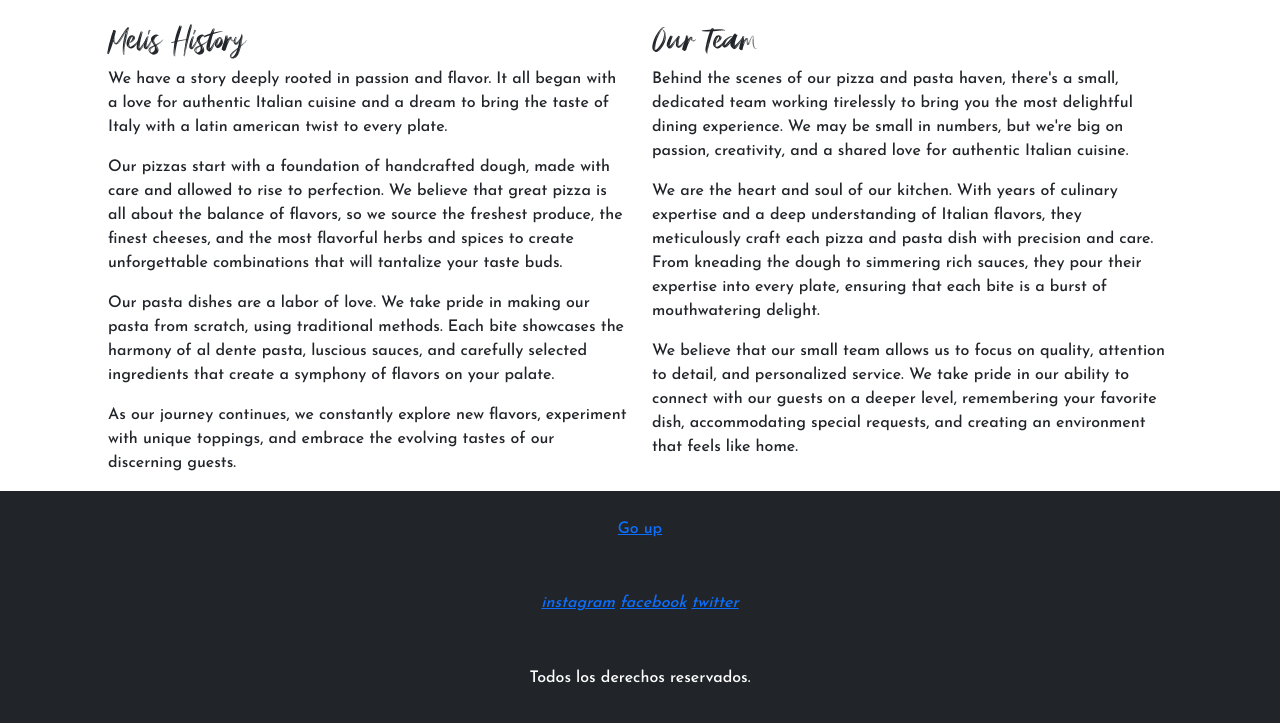
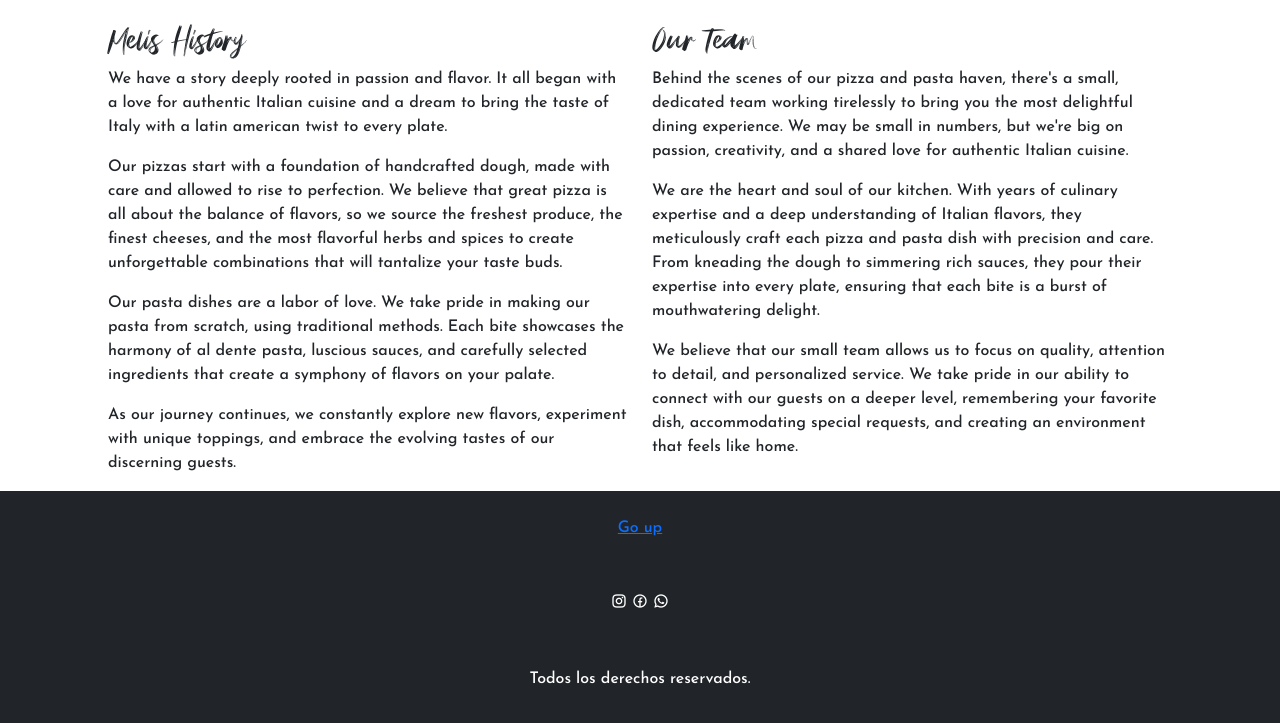
Before and after one commit to NoeliaDalmedo/Meli-s-Food, a website: page index.html in a window 1280 px wide. Shown: the part 998-1721 px from the top of the page. Drawn offline with nearby package versions, Linux system fonts and the light colour scheme.

Commit message:
Agrego íconos de redes sociales

```diff
--- a/index.html
+++ b/index.html
@@ -8,7 +8,9 @@
 	<!--favicon: imagen que se ve en la solapa de la página web, junto al nombre-->
 	<link rel="shorcut icon" href="./Favicon.ico.png"type="image/x-ico">
 	<!--incluyo CSS en el proyecto: vinculo html con la hoja de estilo en cascada, con un link-->
-  	<!-- link google fonts -->
+  	<!-- Font icons pulled from remix icon CDN (Content delivery network) -->
+	  <link href="https://cdn.jsdelivr.net/npm/remixicon@2.5.0/fonts/remixicon.css" rel="stylesheet">
+	<!-- link google fonts -->
 	<link rel="preconnect" href="https://fonts.googleapis.com">
 	<link rel="preconnect" href="https://fonts.gstatic.com" crossorigin>
 	<!--linkeo el boostrap que descargué y descomprimí en mi proyecto, uso min para que descargue más rápido en mi proyecto-->
@@ -102,10 +104,15 @@
 	<div>
 		<a href="#top">Go up</a>
 	</div>
-	<div>
-		<a href=""><i>instagram</i></a>
-		<a href=""><i>facebook</i></a>
-		<a href=""><i>twitter</i></a>
+	<div class="icons-wrapper">
+		<!--
+			Font icons. They are being pulled by class names from the remix icon CDN stylesheet.
+			Visit https://remixicon.com for the full list of icons and documentation.
+			The last icon class is my personal class for selecting all icons at once.
+		-->
+		<i class="ri-instagram-line icon"></i>
+		<i class="ri-facebook-circle-line icon"></i>
+		<i class="ri-whatsapp-line icon"></i>
 	</div>
 	<p class="derechosReservados">Todos los derechos reservados.</p>
  </footer>
--- a/sass/estilos.scss
+++ b/sass/estilos.scss
@@ -32,7 +32,7 @@ h2 {
 	background: url('../ruta/imagen-parallax.jpg') fixed;
 	background-size: cover;
 	background-position: center;
-	color: #ffffff; // Color del texto (blanco en este caso)
+	color: #ffffff; // Color del texto blanco
 	padding: 3rem 0; // Espaciado interno del contenido
   }
 
```
Also changed, not shown: views/events.html (+12 -5 lines), views/howtofindus.html (+12 -5 lines), views/products.html (+12 -5 lines), views/testimonials.html (+12 -5 lines).
